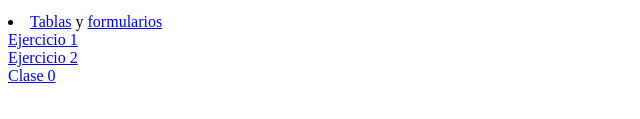
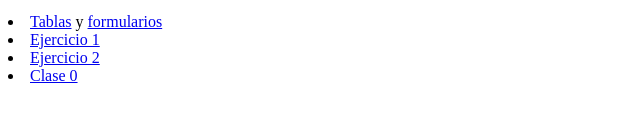
Before and after one commit to DavidNicora/Python-24265, a plain HTML site: page index.html in a window 1280 px wide. Shown: the part 573-692 px from the top of the page, without its empty margins (0-640 px from the left). Drawn offline with Linux system fonts and the light colour scheme.

Commit message:
Formulario_1

```diff
--- a/index.html
+++ b/index.html
@@ -44,19 +44,10 @@ Esto es otra línea<br><b>Ejemplos de Listas</b>
 
 <section>
     <li><a href="tablas.html">Tablas</a> y <a href="form_contacto.html">formularios</a></li>
-</section>
-<section>
+    <li><a href="ejercicio_1.html">Ejercicio 1</a></li>
+    <li><a href="ejercicio_2.html">Ejercicio 2</a></li>
+    <li><a href="clase0/clase_0_prueba.html">Clase 0</a></li>
 
-<a href="ejercicio_1.html">Ejercicio 1</a>
-</section>
-
-<section>
-<a href="ejercicio_2.html">Ejercicio 2</a>
-<!-- hola que tal -->
-</section>
-
-<section>
-<a href="clase0/clase_0_prueba.html">Clase 0</a>
 </section>
 
 </main>
```
Also changed, not shown: respuesta.html (+1 -1 lines).
